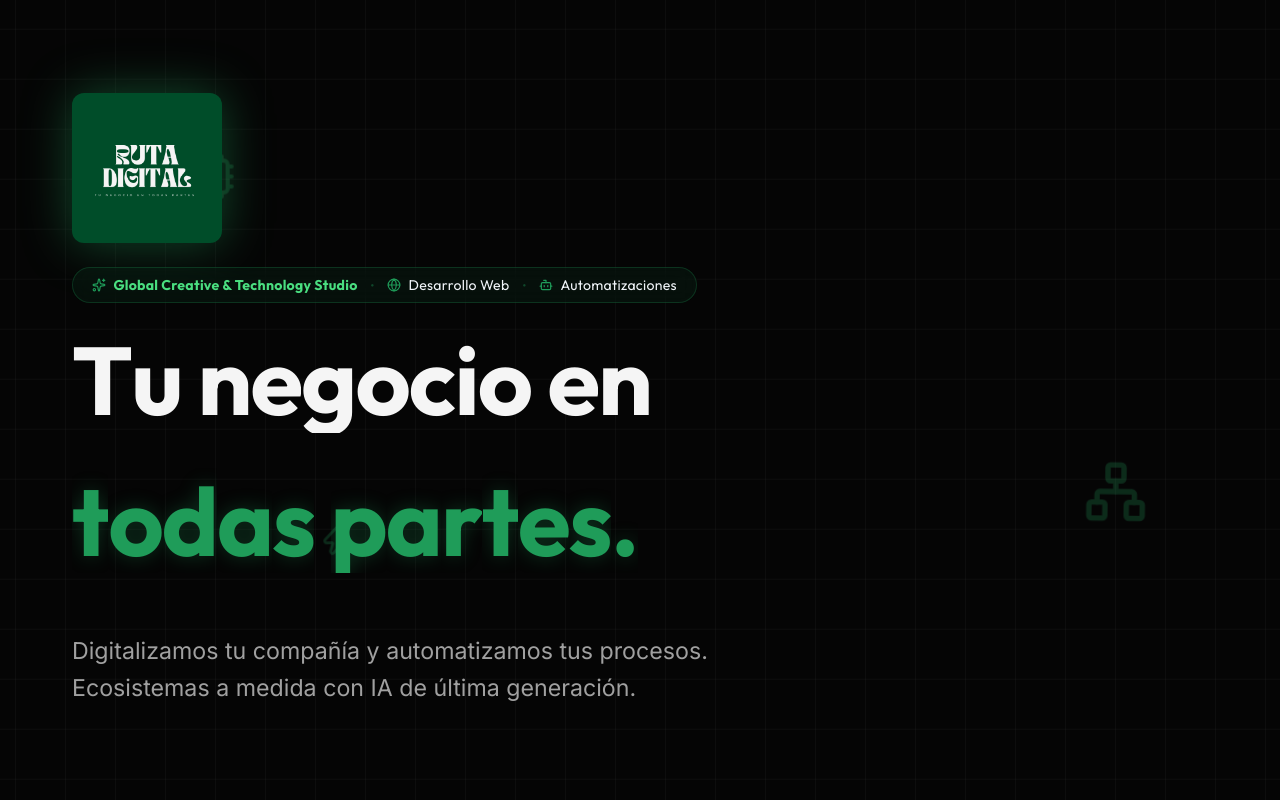
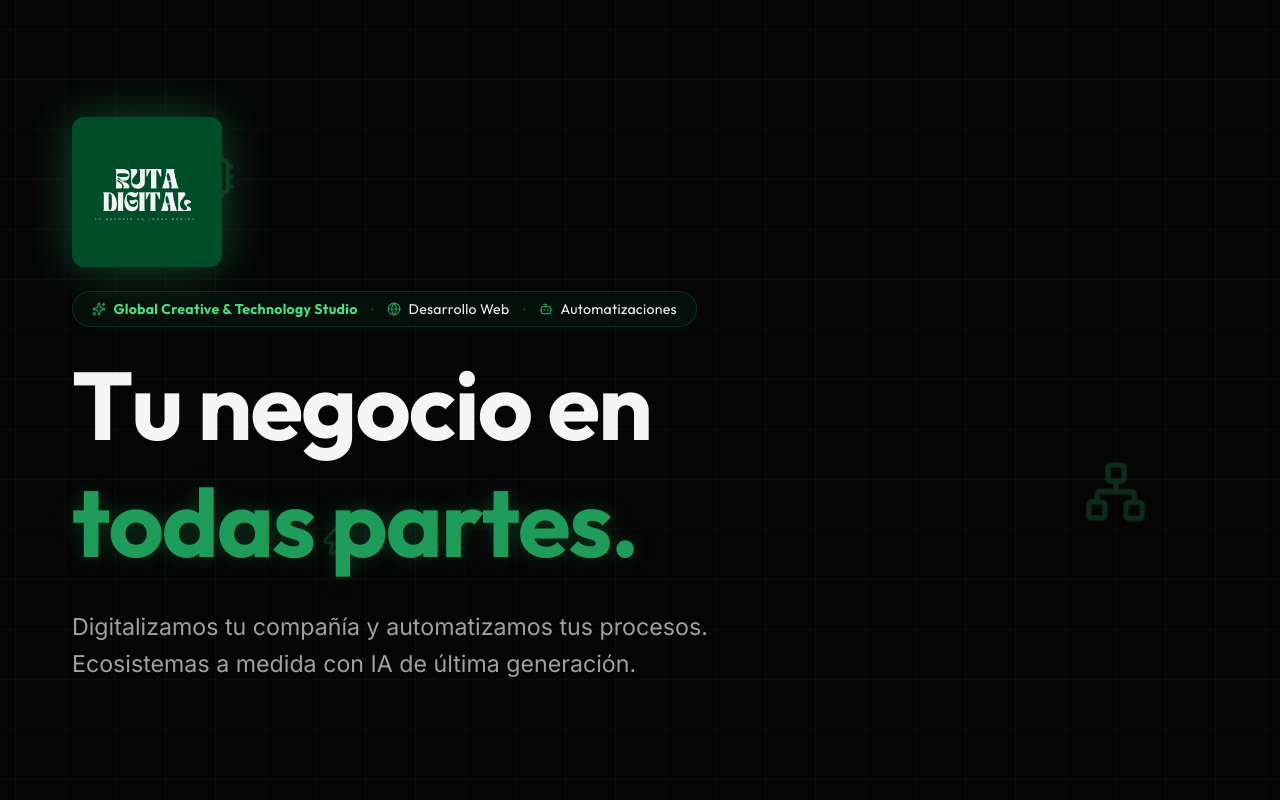
Before and after one commit to xCesar24x/Ruta_Digital, a React (Vite) app: page / in a window 1280 px wide. Shown: the top 800 px of the page. Built offline with nearby package versions, Linux system fonts and the light colour scheme.

Commit message:
fix: resolve font descender clipping on hero title

```diff
--- a/src/components/Hero.css
+++ b/src/components/Hero.css
@@ -78,16 +78,24 @@
 
 .hero-title {
   font-size: clamp(3rem, 8vw, 6rem);
+  line-height: 1.12;
   letter-spacing: -0.02em;
   margin-bottom: 1.5rem;
-  overflow: hidden;
+  overflow: visible;
 }
 
-.hero-title .line,
+.hero-title .line {
+  overflow: hidden;
+  display: block;
+  padding-bottom: 0.18em;
+  margin-bottom: -0.1em;
+}
+
 .hero-title .word,
 .hero-title .char {
-  overflow: hidden;
+  overflow: visible;
   display: inline-block;
+  padding-bottom: 0.05em;
 }
 
 .text-glow {
```
